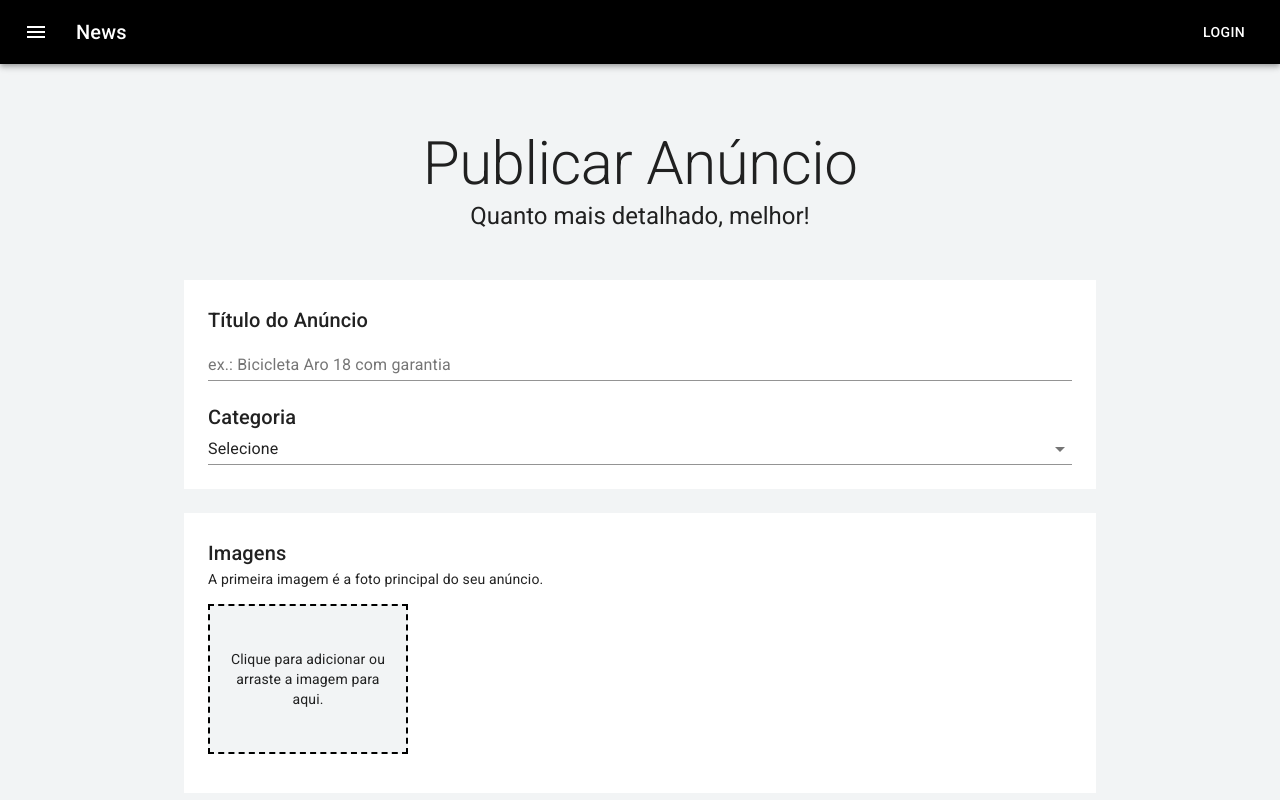
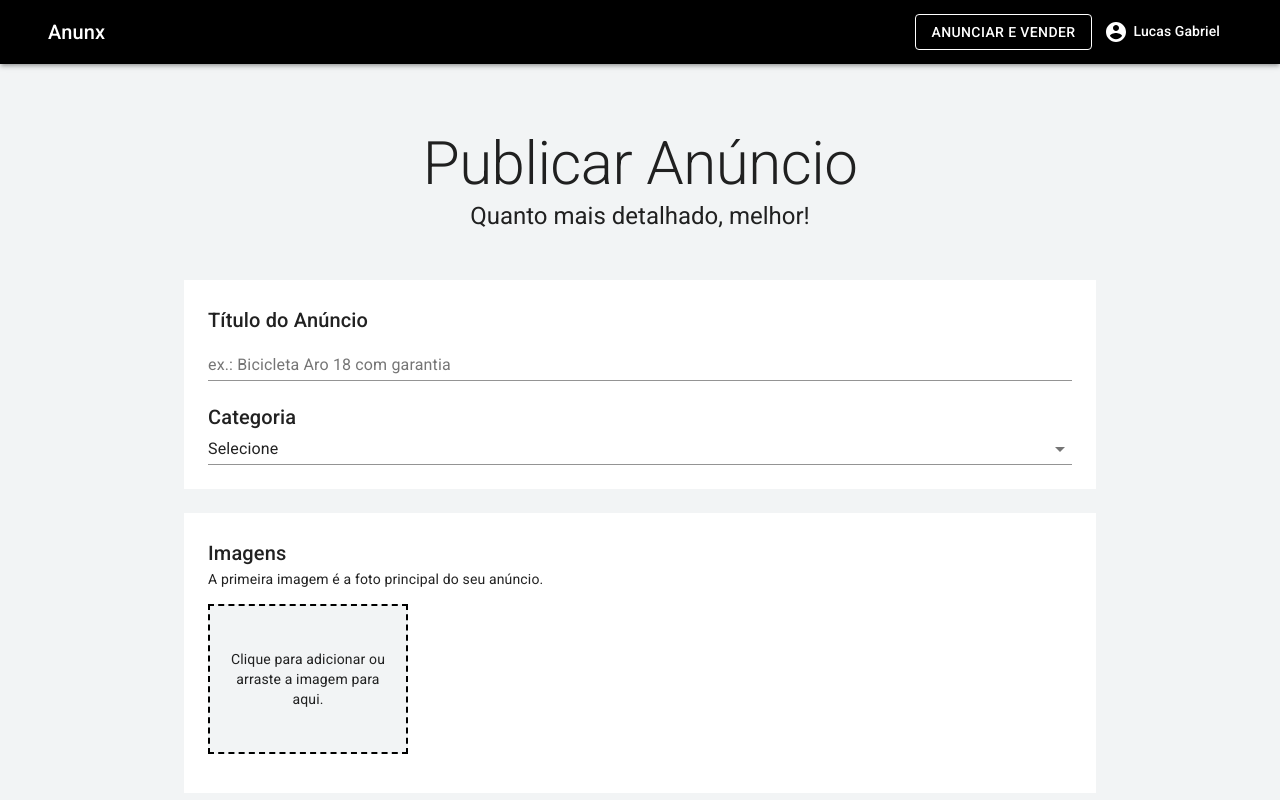
Before and after one commit to Lucas-Henschel/anunx, a Next.js app: page /user/publish in a window 1280 px wide. Shown: the top 800 px of the page. Built offline with nearby package versions, Linux system fonts and the light colour scheme.

Commit message:
Add header

```diff
--- a/pages/index.js
+++ b/pages/index.js
@@ -53,7 +53,7 @@
         </Paper>
       </Container>
 
-      <Container maxWidth="md" className={classes.cardGrid}>
+      <Container maxWidth="lg" className={classes.cardGrid}>
         <Typography
           component="h2"
           variant="h4"
--- a/src/components/Header.js
+++ b/src/components/Header.js
@@ -1,40 +1,100 @@
-import React from 'react';
+import React, { useState } from 'react';
+import Link from 'next/link';
 import { makeStyles } from '@material-ui/core/styles';
-import AppBar from '@material-ui/core/AppBar';
-import Toolbar from '@material-ui/core/Toolbar';
-import Typography from '@material-ui/core/Typography';
-import Button from '@material-ui/core/Button';
-import IconButton from '@material-ui/core/IconButton';
-import MenuIcon from '@material-ui/icons/Menu';
+
+import {
+  AppBar,
+  Toolbar,
+  Typography,
+  Button,
+  Container,
+  IconButton,
+  Avatar,
+  Menu,
+  MenuItem,
+  Divider
+} from '@material-ui/core';
+import { AccountCircle } from '@material-ui/icons';
 
 const useStyles = makeStyles((theme) => ({
-  root: {
-    flexGrow: 1,
-  },
   menuButton: {
     marginRight: theme.spacing(2),
   },
+
   title: {
     flexGrow: 1,
+  },
+
+  button: {
+    color: 'white',
+    textDecoration: 'none',
+  },
+
+  userName: {
+    marginLeft: '6px',
+  },
+
+  divider: {
+    margin: '8px 0',
+  },
+
+  buttonMenu: {
+    color: 'rgba(0, 0, 0, 0.87)',
+    textDecoration: 'none',
   },
 }));
 
 export default function ButtonAppBar() {
   const classes = useStyles();
+  const [anchorUserMenu, setAnchorUserMenu] = useState(false);
+
+  const openUserMenu = Boolean(anchorUserMenu);
 
   return (
-    <div className={classes.root}>
-      <AppBar position="static">
-        <Toolbar>
-          <IconButton edge="start" className={classes.menuButton} color="inherit" aria-label="menu">
-            <MenuIcon />
-          </IconButton>
-          <Typography variant="h6" className={classes.title}>
-            News
-          </Typography>
-          <Button color="inherit">Login</Button>
-        </Toolbar>
+    <>
+      <AppBar position="static" elevation={3}>
+        <Container maxWidth="lg">
+          <Toolbar>
+            <Typography variant="h6" className={classes.title}>
+              Anunx
+            </Typography>
+            <Link href="/user/publish" passHref className={classes.button}>
+              <Button color="inherit" variant="outlined">
+                Anunciar e Vender
+              </Button>
+            </Link>
+            <IconButton color="secondary" onClick={(e) => setAnchorUserMenu(e.currentTarget)}>
+              {
+                true === false
+                ? <Avatar src=""/>
+                : <AccountCircle />
+              }
+              <Typography variant="subtitle2" color="secondary" className={classes.userName}>
+                Lucas Gabriel
+              </Typography>
+            </IconButton>
+
+            <Menu
+              anchorEl={anchorUserMenu}
+              open={openUserMenu}
+              onClose={() => setAnchorUserMenu(null)}
+              anchorOrigin={{
+                vertical: 'top',
+                horizontal: 'right',
+              }}
+            >
+              <Link href="/user/dashboard" passHref className={classes.buttonMenu}>
+                <MenuItem>Meus anúncios</MenuItem>
+              </Link>
+              <Link href="/user/publish" passHref className={classes.buttonMenu}>
+                <MenuItem>Publicar novo anúncio</MenuItem>
+              </Link>
+              <Divider className={classes.divider} />
+              <MenuItem>Sair</MenuItem>
+            </Menu>
+          </Toolbar>
+        </Container>
       </AppBar>
-    </div>
+    </>
   );
 }
```
